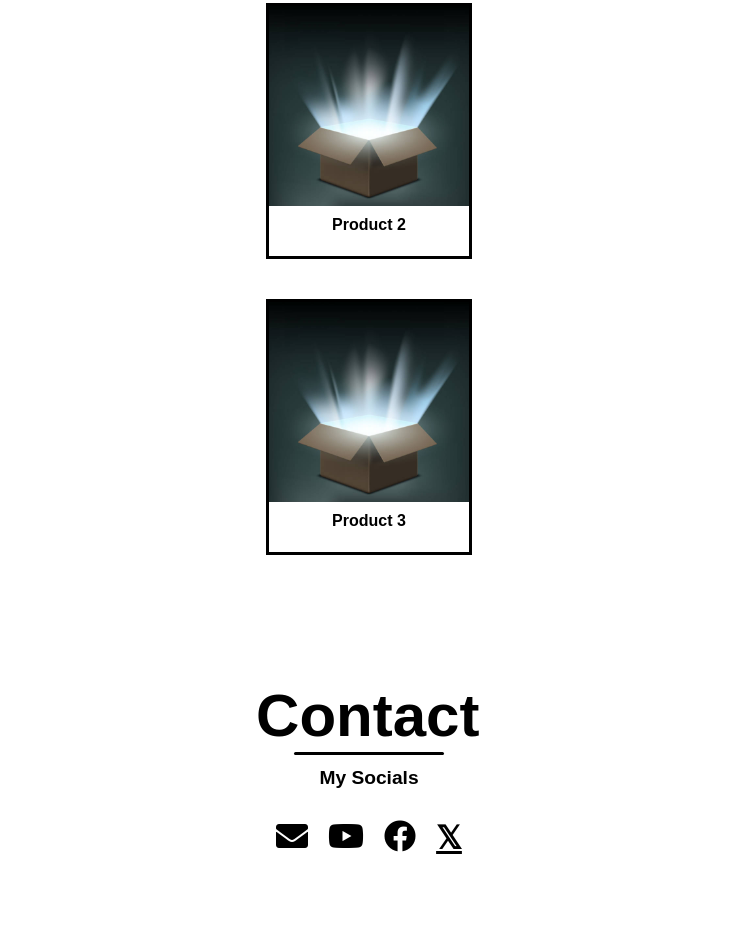
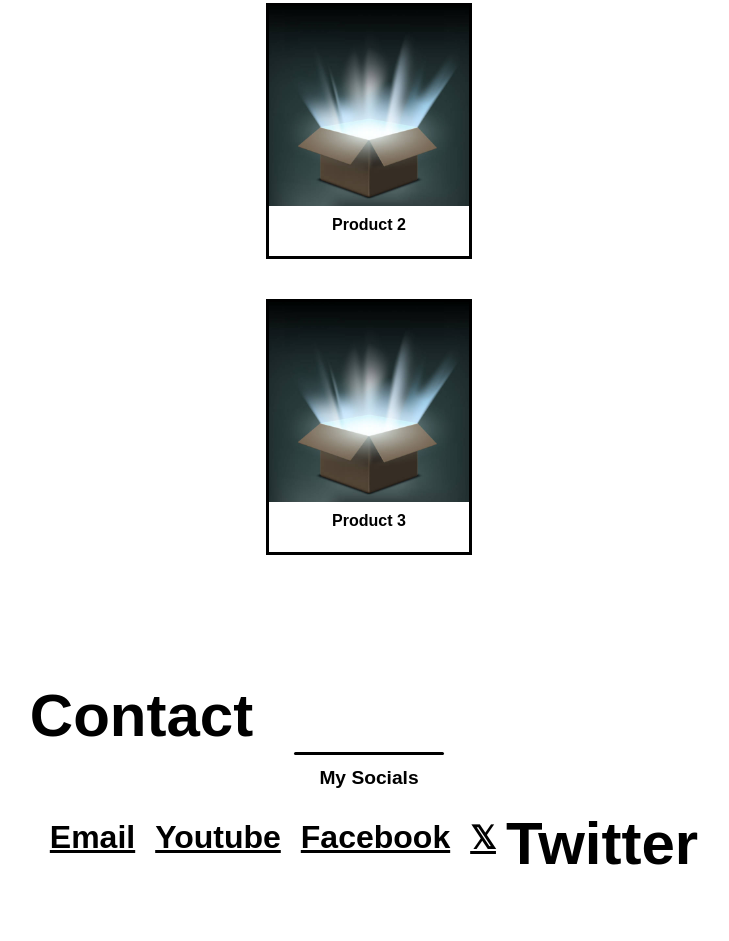
Before and after one commit to WebGeniusSites/minimal, a plain HTML site: page index.html in a window 1280 px wide. Shown: the part 2295-3236 px from the top of the page, without its empty margins (271-1000 px from the left). Drawn offline with nearby package versions, Linux system fonts and the light colour scheme.

Commit message:
Updated index.html

```diff
--- a/index.html
+++ b/index.html
@@ -144,10 +144,10 @@
           <p>My Socials</p>
 
           <div class="social-media">
-            <a href="about:blank" target="_blank"><i class='fa fa-envelope'></i></a>
-            <a href="https://www.youtube.com" target="_blank"><i class='fab fa-youtube'></i></a>
-            <a href="https://www.facebook.com/" target="_blank"><i class='fab fa-facebook'></i></a>
-            <a href="https://twitter.com" target="_blank"><b class=''>𝕏</a></strong>
+            <a href="about:blank" target="_blank"><b class=''>Email</b></a>
+            <a href="https://www.youtube.com" target="_blank"><b class=''>Youtube</b></a>
+            <a href="https://www.facebook.com/" target="_blank"><b class=''>Facebook</b></a>
+            <a href="https://twitter.com" target="_blank"><b class=''>𝕏</a>Twitter</strong>
           </div>
       </div>
 
```
